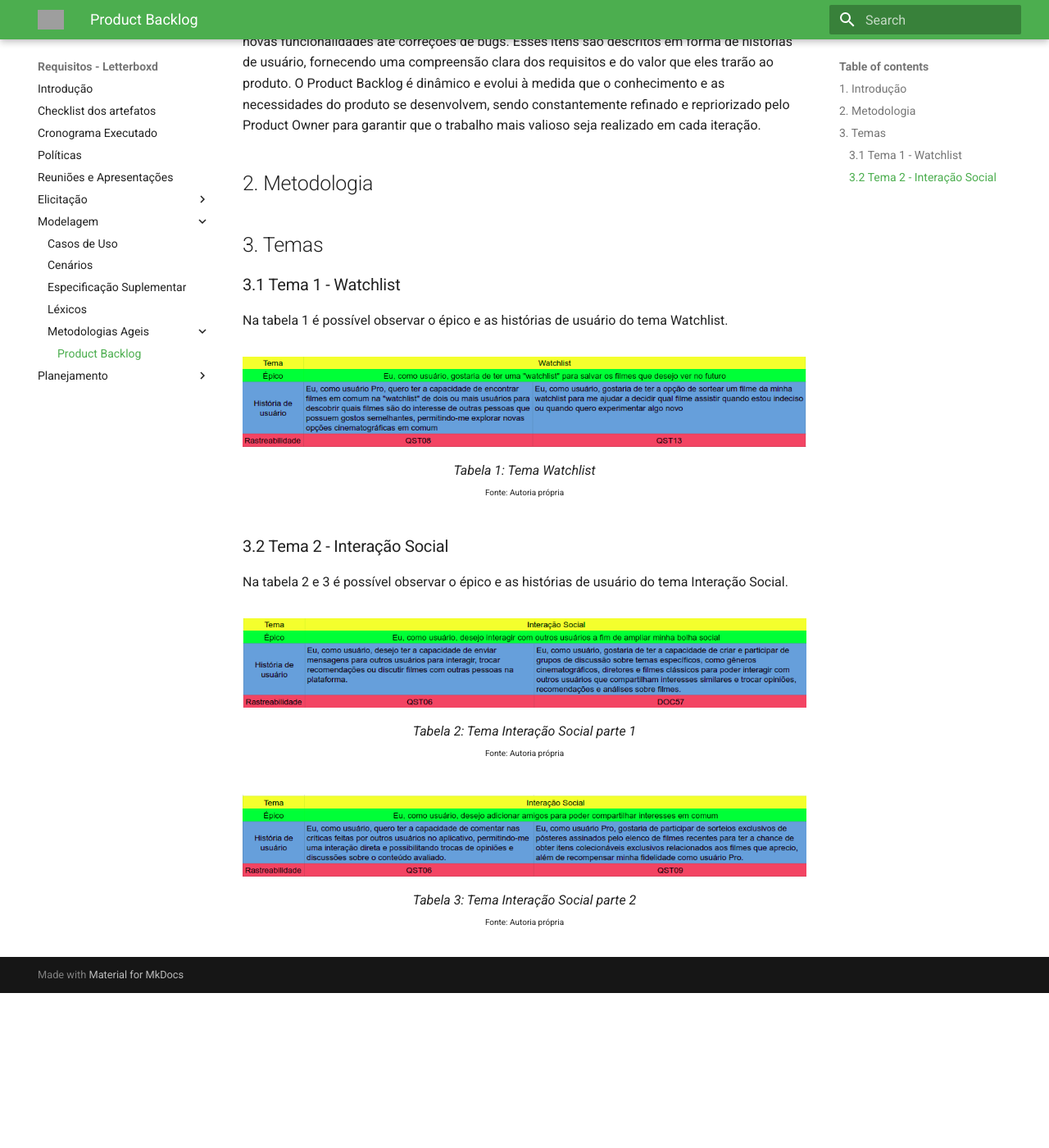
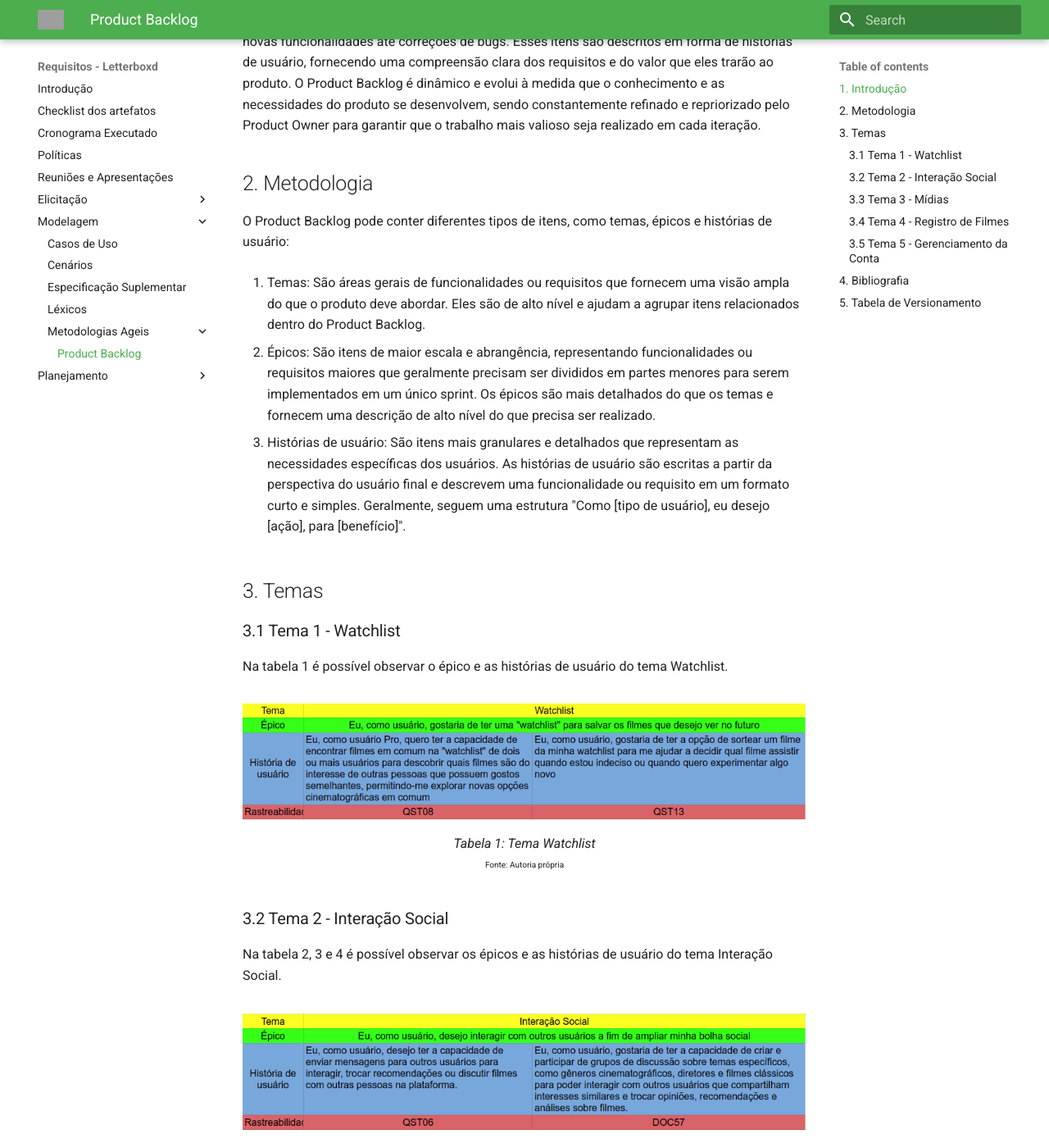
Before and after one commit to Requisitos-de-Software/2023.1-Letterboxd, an MkDocs documentation site: the page built from docs/Modelagem/Metodologias Ageis/backlog.md, in a window 1280 px wide and 1400 px high, scrolled down 244 px. Shown: the whole window at 82% size. Built offline with MkDocs 1.6.1 and Material for MkDocs 9.7.7, drawn with Linux system fonts in a browser that asks for light colours; before the commit the page ends 1455 px from its top, so only the background shows below that; some of the changed text lies outside the part shown; grey boxes are pictures that could not be loaded.

Commit message:
25 - finalizando documentação do backlog

```diff
--- a/docs/Modelagem/Metodologias Ageis/backlog.md
+++ b/docs/Modelagem/Metodologias Ageis/backlog.md
@@ -5,6 +5,14 @@
 O Product Backlog é uma ferramenta essencial no framework Scrum, pois representa a visão e as necessidades do cliente. Ele contém uma lista completa de itens que podem variar desde novas funcionalidades até correções de bugs. Esses itens são descritos em forma de histórias de usuário, fornecendo uma compreensão clara dos requisitos e do valor que eles trarão ao produto. O Product Backlog é dinâmico e evolui à medida que o conhecimento e as necessidades do produto se desenvolvem, sendo constantemente refinado e repriorizado pelo Product Owner para garantir que o trabalho mais valioso seja realizado em cada iteração.
 
 ## 2. Metodologia
+
+O Product Backlog pode conter diferentes tipos de itens, como temas, épicos e histórias de usuário:
+
+1. Temas: São áreas gerais de funcionalidades ou requisitos que fornecem uma visão ampla do que o produto deve abordar. Eles são de alto nível e ajudam a agrupar itens relacionados dentro do Product Backlog.
+
+2. Épicos: São itens de maior escala e abrangência, representando funcionalidades ou requisitos maiores que geralmente precisam ser divididos em partes menores para serem implementados em um único sprint. Os épicos são mais detalhados do que os temas e fornecem uma descrição de alto nível do que precisa ser realizado.
+
+3. Histórias de usuário: São itens mais granulares e detalhados que representam as necessidades específicas dos usuários. As histórias de usuário são escritas a partir da perspectiva do usuário final e descrevem uma funcionalidade ou requisito em um formato curto e simples. Geralmente, seguem uma estrutura "Como [tipo de usuário], eu desejo [ação], para [benefício]".
 
 ## 3. Temas
 
@@ -20,16 +28,76 @@
 
 ### 3.2 Tema 2 - Interação Social
 
-Na tabela 2 e 3 é possível observar o épico e as histórias de usuário do tema Interação Social.
+Na tabela 2, 3 e 4 é possível observar os épicos e as histórias de usuário do tema Interação Social.
 
 <figure markdown>
   ![Tabela 2](../../assets/backlog/t2pt1.png)
-  <figcaption>Tabela 2: Tema Interação Social parte 1</figcaption>
+  <figcaption>Tabela 2: Tema Interação Social, épico 1 parte 1</figcaption>
   <p style="margin-top: -10px; font-size: 10px">Fonte: Autoria própria</p>
 </figure>
 
 <figure markdown>
   ![Tabela 3](../../assets/backlog/t2pt2.png)
-  <figcaption>Tabela 3: Tema Interação Social parte 2</figcaption>
+  <figcaption>Tabela 3: Tema Interação Social, épico 1 parte 2</figcaption>
   <p style="margin-top: -10px; font-size: 10px">Fonte: Autoria própria</p>
 </figure>
+
+<figure markdown>
+  ![Tabela 4](../../assets/backlog/t3.png)
+  <figcaption>Tabela 4: Tema Interação Social, épico 2</figcaption>
+  <p style="margin-top: -10px; font-size: 10px">Fonte: Autoria própria</p>
+</figure>
+
+### 3.3 Tema 3 - Mídias
+
+Na tabela 5 e 6 é possível observar os épicos e as histórias de usuário do tema Mídia.
+
+<figure markdown>
+  ![Tabela 5](../../assets/backlog/t4.png)
+  <figcaption>Tabela 5: Tema Mídia, épico 1</figcaption>
+  <p style="margin-top: -10px; font-size: 10px">Fonte: Autoria própria</p>
+</figure>
+
+<figure markdown>
+  ![Tabela 6](../../assets/backlog/t5.png)
+  <figcaption>Tabela 6: Tema Mídia, épico 2</figcaption>
+  <p style="margin-top: -10px; font-size: 10px">Fonte: Autoria própria</p>
+</figure>
+
+### 3.4 Tema 4 - Registro de Filmes
+
+Na tabela 7 e 8 é possível observar os épicos e as histórias de usuário do tema Registro de Filmes.
+
+<figure markdown>
+  ![Tabela 7](../../assets/backlog/t6.png)
+  <figcaption>Tabela 7: Tema Registro de Filmes, épico 1</figcaption>
+  <p style="margin-top: -10px; font-size: 10px">Fonte: Autoria própria</p>
+</figure>
+
+<figure markdown>
+  ![Tabela 8](../../assets/backlog/t7.png)
+  <figcaption>Tabela 8: Tema Registro de Filmes, épico 2</figcaption>
+  <p style="margin-top: -10px; font-size: 10px">Fonte: Autoria própria</p>
+</figure>
+
+### 3.5 Tema 5 - Gerenciamento da Conta
+
+Na tabela 9 é possível observar o épico e as histórias de usuário do tema Gerenciamento da Conta.
+
+<figure markdown>
+  ![Tabela 9](../../assets/backlog/t8.png)
+  <figcaption>Tabela 9: Tema Gerenciamento da Conta, épico 1</figcaption>
+  <p style="margin-top: -10px; font-size: 10px">Fonte: Autoria própria</p>
+</figure>
+
+## 4. Bibliografia
+
+> [1] PRESSMAN, R. S. Engenharia de software: uma abordagem profissional. [s.l.] Porto Alegre (Rs): Amgh, 2011.
+
+---
+
+## 5. Tabela de Versionamento
+
+| Data       | Versão | Descrição                                               | Autor                                          | Revisor                                             |
+| ---------- | ------ | ------------------------------------------------------- | ---------------------------------------------- | --------------------------------------------------- |
+| 23/05/2023 | `1.0`  | Adição da documentação do backlog | [Natan Santana](https://github.com/Neitan2001) |  |
```
Also changed, not shown: docs/assets/backlog/t1.png, docs/assets/backlog/t2pt1.png, docs/assets/backlog/t2pt2.png, docs/assets/backlog/t3.png, docs/assets/backlog/t4.png, docs/assets/backlog/t5.png, docs/assets/backlog/t6.png, docs/assets/backlog/t7.png, docs/assets/backlog/t8.png.
